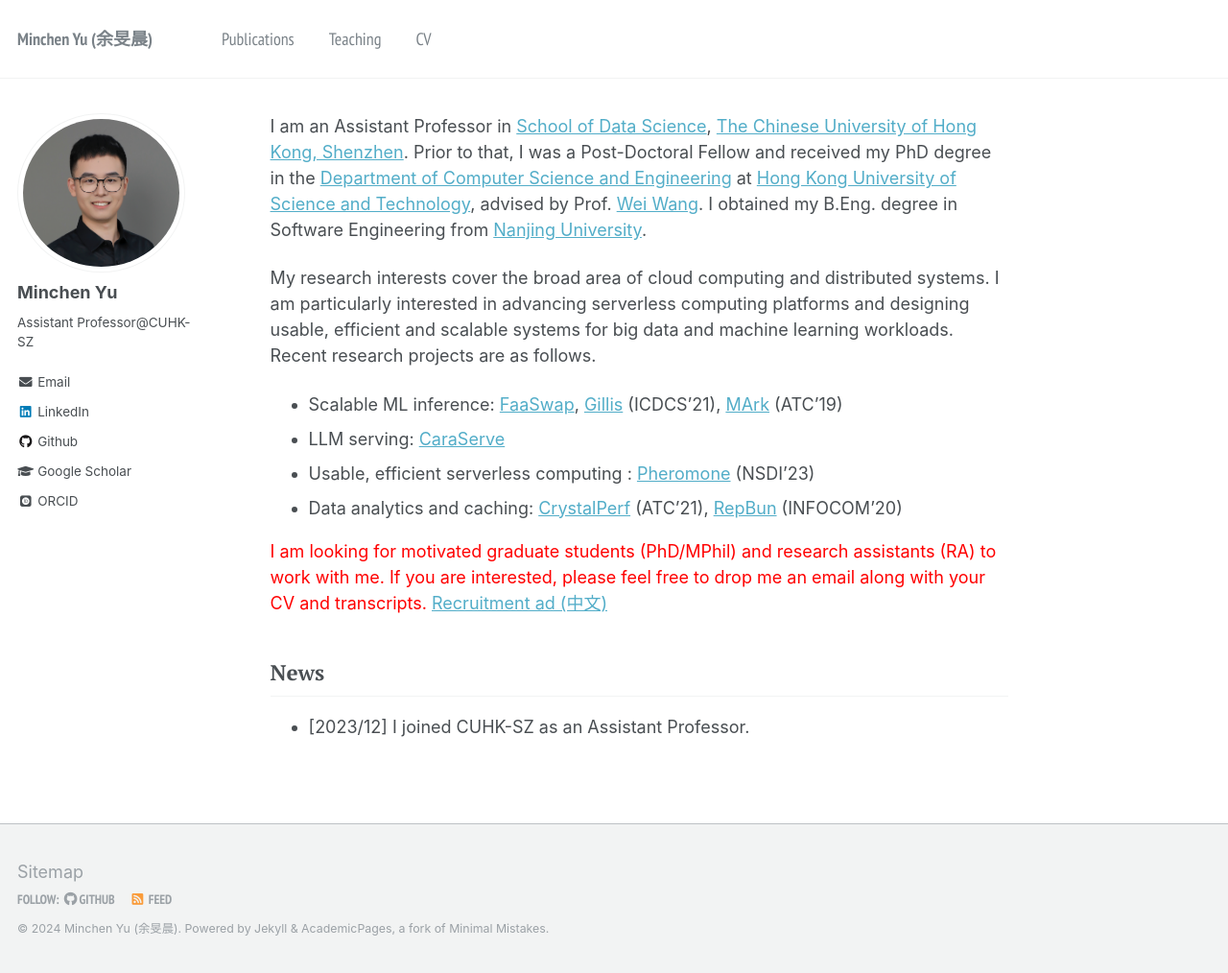
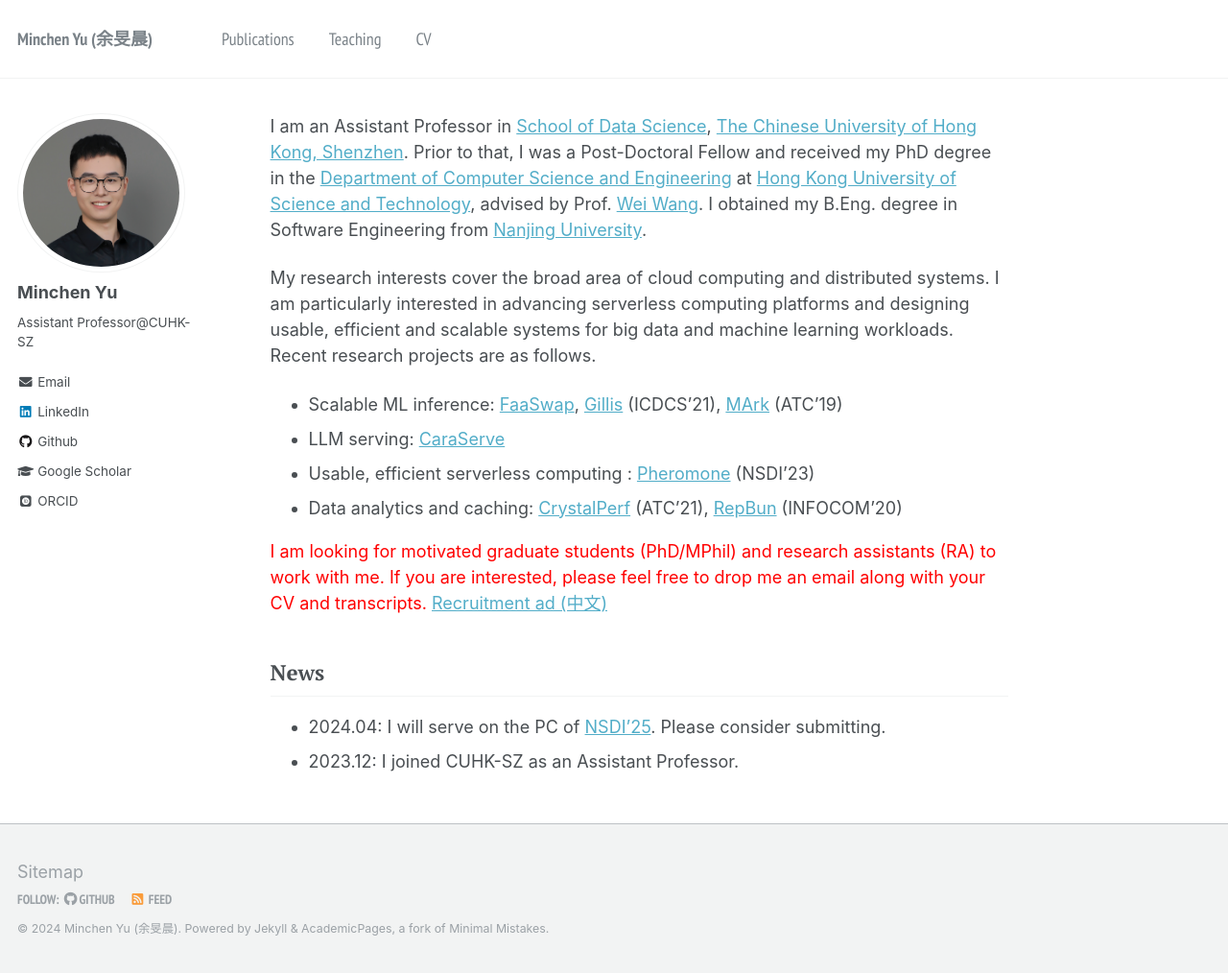
Before and after one commit to YaoSiqi2003/YaoSiqi2003.github.io, a Jekyll site: the page built from _pages/about.md, in a window 1280 px wide and 1014 px high. Shown: the whole window at 96% size. Built offline with Jekyll 4.4.1, drawn with Linux system fonts in a browser that asks for light colours; some web fonts are replaced.

Commit message:
update news

```diff
--- a/_pages/about.md
+++ b/_pages/about.md
@@ -30,4 +30,5 @@ My research interests cover the broad area of cloud computing and distributed sy
 
 ## News
 
-- [2023/12] I joined CUHK-SZ as an Assistant Professor.
+- 2024.04: I will serve on the PC of [NSDI'25](https://www.usenix.org/conference/nsdi25). Please consider submitting.
+- 2023.12: I joined CUHK-SZ as an Assistant Professor.
```
